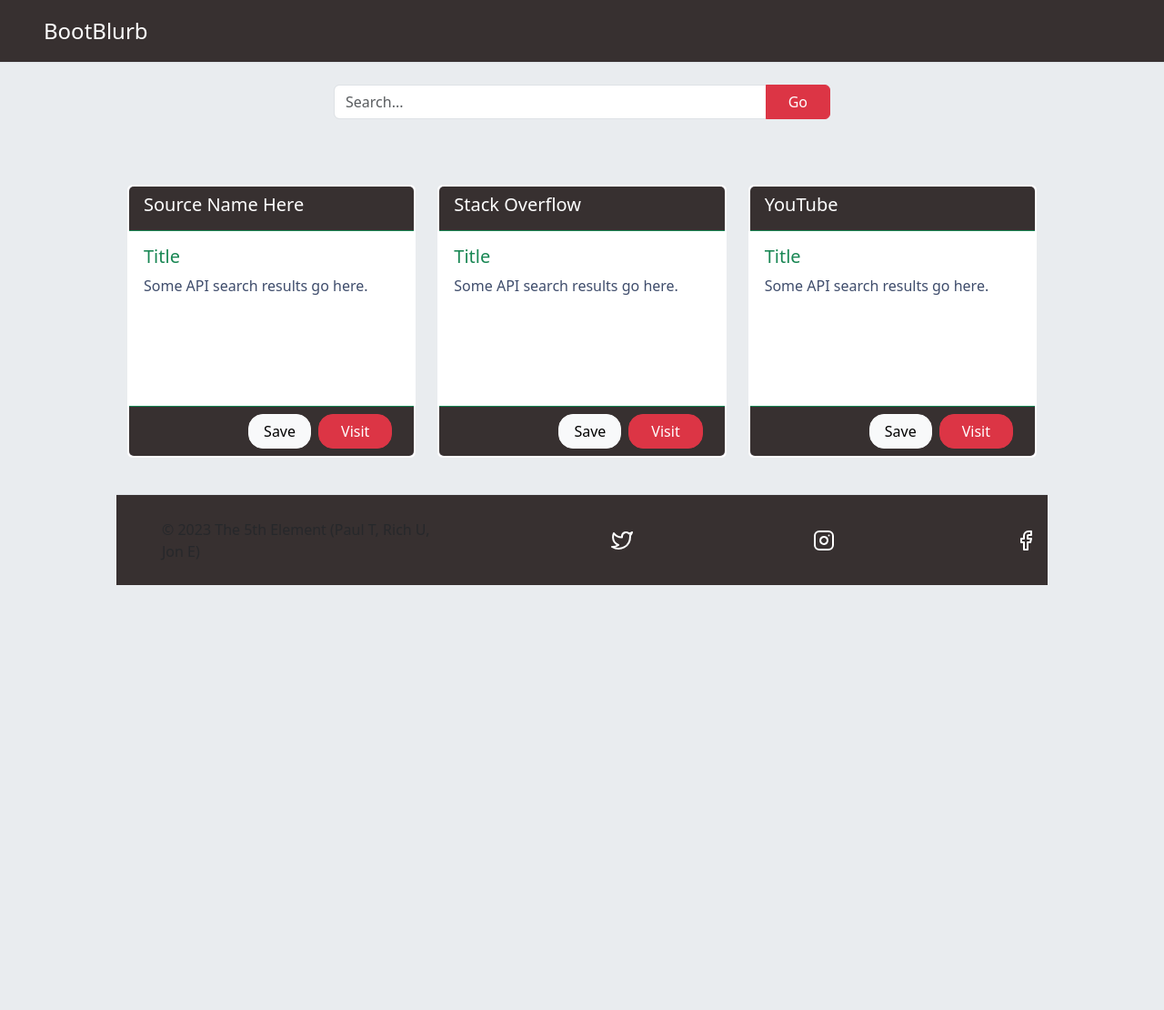
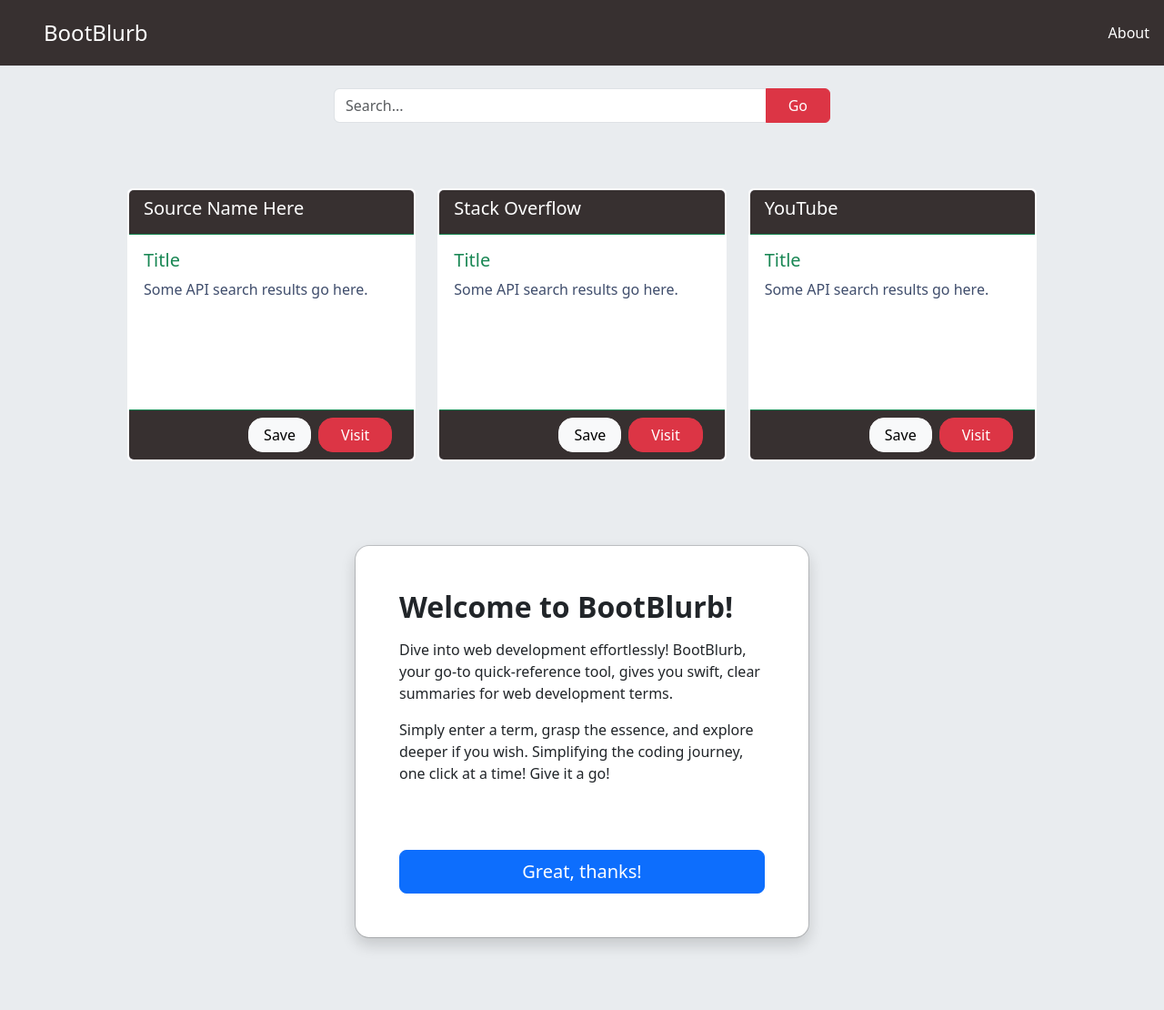
Before and after one commit to Jonathon10k/bootblurb, a plain HTML site: page index.html in a window 1280 px wide. Shown: the top 1110 px of the page at 91% size. Before the commit the page ends 979 px from the top, so only its background shows below. Drawn offline with nearby package versions, Linux system fonts and the light colour scheme; a script that the page names is missing.

Commit message:
Added Modal to page, is static currently but infuture will only show when user presses about button. About button added to Nav bar

```diff
--- a/index.html
+++ b/index.html
@@ -12,28 +12,23 @@
     />
     <link rel="stylesheet" href="assets/css/styles.css" />
   </head>
+
   <body>
-    <!-- Nav section -->
-    <nav
-      class="nav-header header d-flex flex-wrap justify-content-center py-3 mb-4 border-bottom"
-    >
-      <a
-        href="/"
-        class="d-flex align-items-center mb-3 mb-md-0 me-md-auto link-body-emphasis text-decoration-none"
-      >
+    <nav class="nav-header header d-flex flex-wrap justify-content-center py-3 mb-4 border-bottom">
+        <a href="/" class="d-flex align-items-center mb-3 mb-md-0 me-md-auto link-body-emphasis text-decoration-none">
           <svg class="bi me-2" width="40" height="32">
             <use xlink:href="#bootstrap"></use>
           </svg>
           <span class="fs-4 text-white">BootBlurb</span>
         </a>
-      <ul class="nav nav-pills">
-        <!-- <li class="nav-item"><a href="#" class="nav-link active" aria-current="page">Home</a></li>
-            <li class="nav-item"><a href="#" class="nav-link">Features</a></li>
-            <li class="nav-item"><a href="#" class="nav-link">Pricing</a></li>
-            <li class="nav-item"><a href="#" class="nav-link">FAQs</a></li>
-            <li class="nav-item"><a href="#" class="nav-link">About</a></li> -->
+        <ul class="nav nav-pills justify-content-center"> <!-- Center the list items -->
+          <li class="nav-item">
+            <button class="btn nav-link btn-link text-white" id="aboutBtn">About</button>
+          </li>
         </ul>
       </nav>
+
+      <!--Cards-->
     <div class="container mt-4">
       <div class="row justify-content-center">
         <div class="col-md-6">
@@ -115,12 +110,25 @@
               <div class="d-flex col justify-content-end">
                 <button class="btn btn-light px-3 rounded-4">Save</button>
                 <button class="btn btn-danger px-4 mx-2 rounded-4">Visit</button>
-
             </div>
               </div>
             </div>
           </div>
-
+<!--Modal-->
+<div class="modal modal-sheet position-static d-block bg-body-secondary p-4 py-md-5" tabindex="-1" role="dialog" id="modalTour">
+    <div class="modal-dialog" role="document">
+      <div class="modal-content rounded-4 shadow">
+        <div class="modal-body p-5">
+          <h2 class="fw-bold mb-3">Welcome to BootBlurb!</h2>
+          <div class="mb-4"> <!-- Added margin-bottom to this div -->
+            <p>Dive into web development effortlessly! BootBlurb, your go-to quick-reference tool, gives you swift, clear summaries for web development terms.</p>
+            <p>Simply enter a term, grasp the essence, and explore deeper if you wish. Simplifying the coding journey, one click at a time! Give it a go!</p>
+          </div>
+          <button type="button" class="btn btn-lg btn-primary mt-5 w-100" data-bs-dismiss="modal">Great, thanks!</button>
+        </div>
+      </div>
+    </div>
+  </div>
       <!-- Footer section -->
     <footer class="d-flex flex-wrap justify-content-between align-items-center py-3 my-4 border-top">
       <div class="col-md-4 d-flex align-items-center">
@@ -129,7 +137,6 @@
         </a>
         <span class="mb-3 mb-md-0 text-body-secondary">© 2023 The 5th Element (Paul T, Rich U, Jon E)  </span>
       </div>
-
       <!-- might add in later -->
       <!-- <ul class="nav col-md-4 justify-content-end list-unstyled d-flex"> -->
         <!-- <li class="ms-3"><a class="text-body-secondary" href="#"><svg class="bi" width="24" height="24"><use xlink:href="#twitter"></use></svg></a></li> -->
@@ -139,10 +146,9 @@
       <svg xmlns="http://www.w3.org/2000/svg" width="24" height="24" viewBox="0 0 24 24" fill="none" stroke="currentColor" stroke-width="2" stroke-linecap="round" stroke-linejoin="round" class="feather feather-twitter"><path d="M23 3a10.9 10.9 0 0 1-3.14 1.53 4.48 4.48 0 0 0-7.86 3v1A10.66 10.66 0 0 1 3 4s-4 9 5 13a11.64 11.64 0 0 1-7 2c9 5 20 0 20-11.5a4.5 4.5 0 0 0-.08-.83A7.72 7.72 0 0 0 23 3z"></path></svg>
       <svg xmlns="http://www.w3.org/2000/svg" width="24" height="24" viewBox="0 0 24 24" fill="none" stroke="currentColor" stroke-width="2" stroke-linecap="round" stroke-linejoin="round" class="feather feather-instagram"><rect x="2" y="2" width="20" height="20" rx="5" ry="5"></rect><path d="M16 11.37A4 4 0 1 1 12.63 8 4 4 0 0 1 16 11.37z"></path><line x1="17.5" y1="6.5" x2="17.51" y2="6.5"></line></svg>
       <svg xmlns="http://www.w3.org/2000/svg" width="24" height="24" viewBox="0 0 24 24" fill="none" stroke="currentColor" stroke-width="2" stroke-linecap="round" stroke-linejoin="round" class="feather feather-facebook"><path d="M18 2h-3a5 5 0 0 0-5 5v3H7v4h3v8h4v-8h3l1-4h-4V7a1 1 0 0 1 1-1h3z"></path></svg>
+  </footer>
+    </div>
 
-  </footer>
-
-    </div>
     <script
       src="https://cdn.jsdelivr.net/npm/@popperjs/core@2.10.2/dist/umd/popper.min.js"
       integrity="sha384-XrqSTj7e6sFi1P9VsAzq4LXBoBUeWBn5EJz1l3Etn9QRaEnQfaAFd5GauG4gXyvo"
```
Lines whose indentation alone changed are shown as unchanged.
